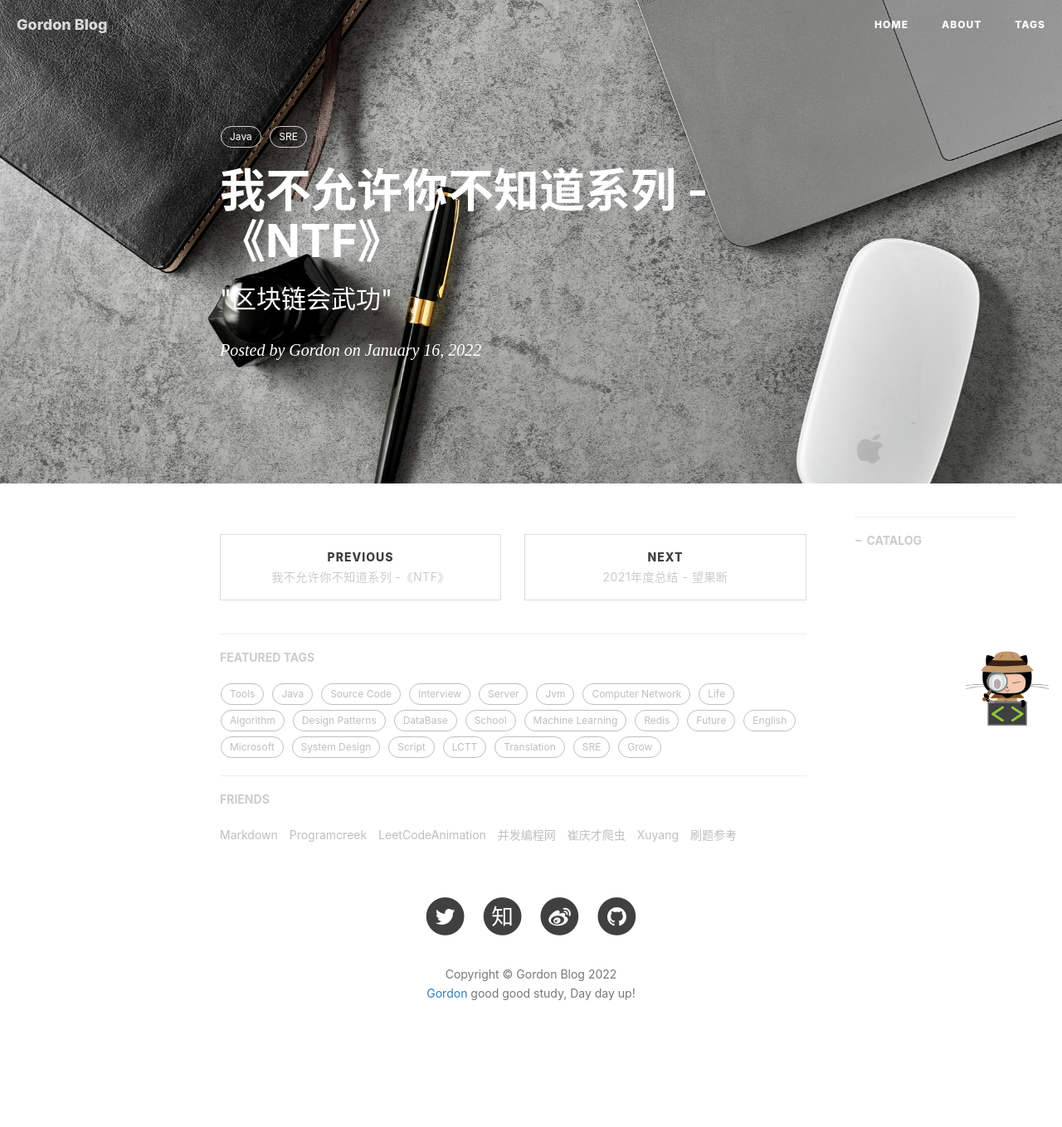
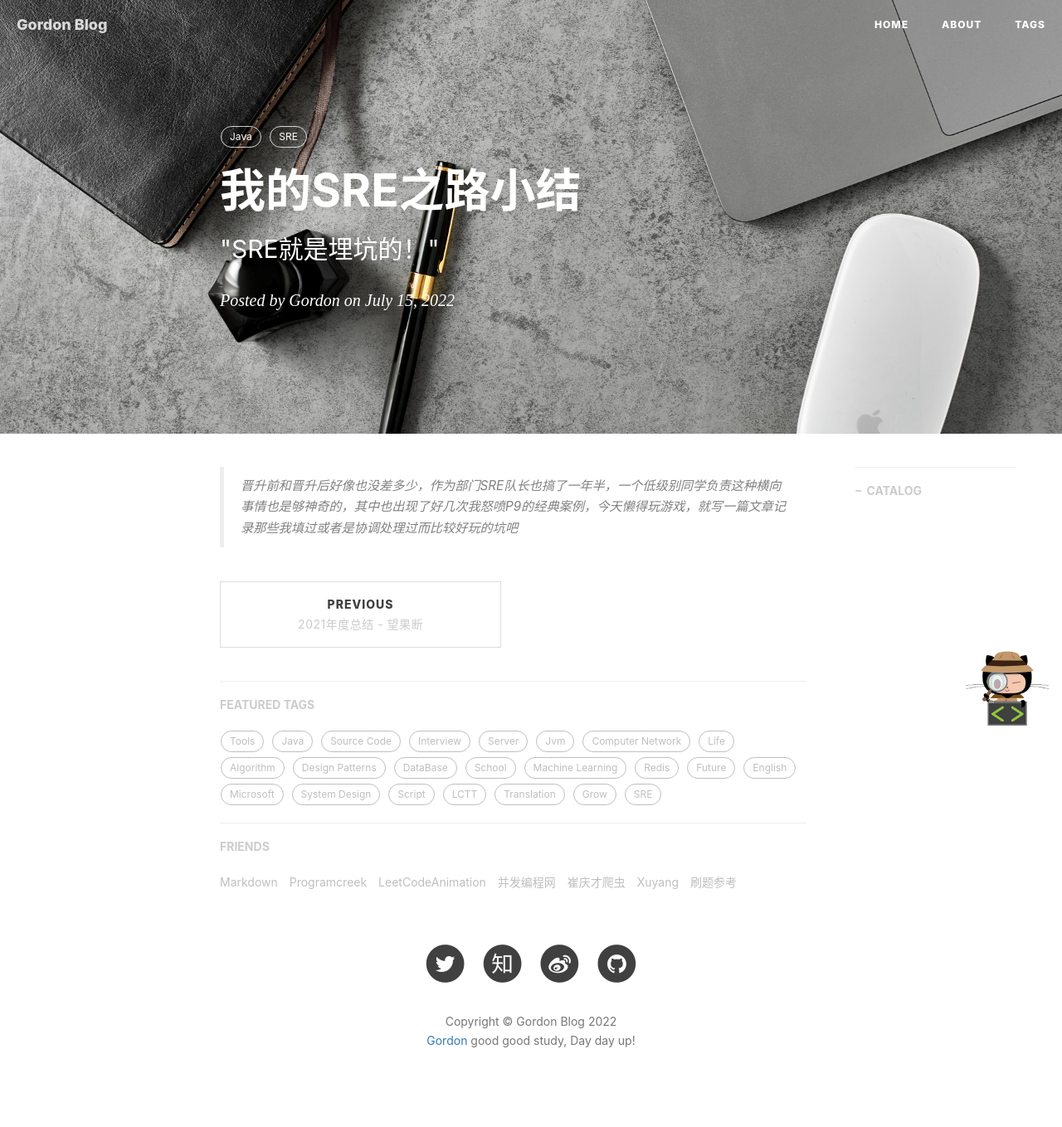
Before and after one commit to Gordon-Deng/Gordon-Deng.github.io, a Jekyll site: the page built from _posts/2022-07-15-我的SRE记录-.markdown, in a window 1280 px wide. Shown: the whole page at 83% size. Built offline with Jekyll 4.4.1, drawn with Linux system fonts in a browser that asks for light colours; nearby versions of some CDN libraries; comment, search, counter and statistics services are not loaded; before the commit the page ends 1302 px from its top, so only the background shows below that.

Commit message:
Update 2022-07-15-我的SRE记录-.markdown

```diff
--- a/_posts/2022-07-15-我的SRE记录-.markdown
+++ b/_posts/2022-07-15-我的SRE记录-.markdown
@@ -1,8 +1,8 @@
 ---
 layout:     post
-title:      "我不允许你不知道系列 -《NTF》"
-subtitle:   "\"区块链会武功\""
-date:       2022-01-16 5:00:00
+title:      "我的SRE之路小结"
+subtitle:   "\"SRE就是埋坑的！\""
+date:       2022-07-15 5:00:00
 author:     "Gordon"
 header-img: "img/in-post/2020-01-20-todo/todo-bg.jpg"
 catalog: true
@@ -10,3 +10,5 @@ tags:
     - Java
     - SRE
 ---
+
+> 晋升前和晋升后好像也没差多少，作为部门SRE队长也搞了一年半，一个低级别同学负责这种横向事情也是够神奇的，其中也出现了好几次我怒喷P9的经典案例，今天懒得玩游戏，就写一篇文章记录那些我填过或者是协调处理过而比较好玩的坑吧
```
